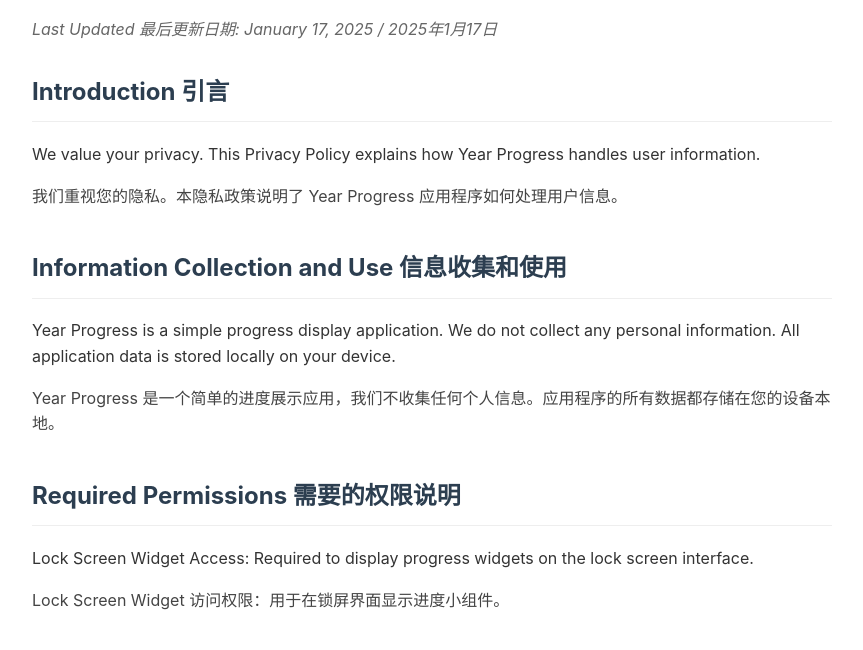
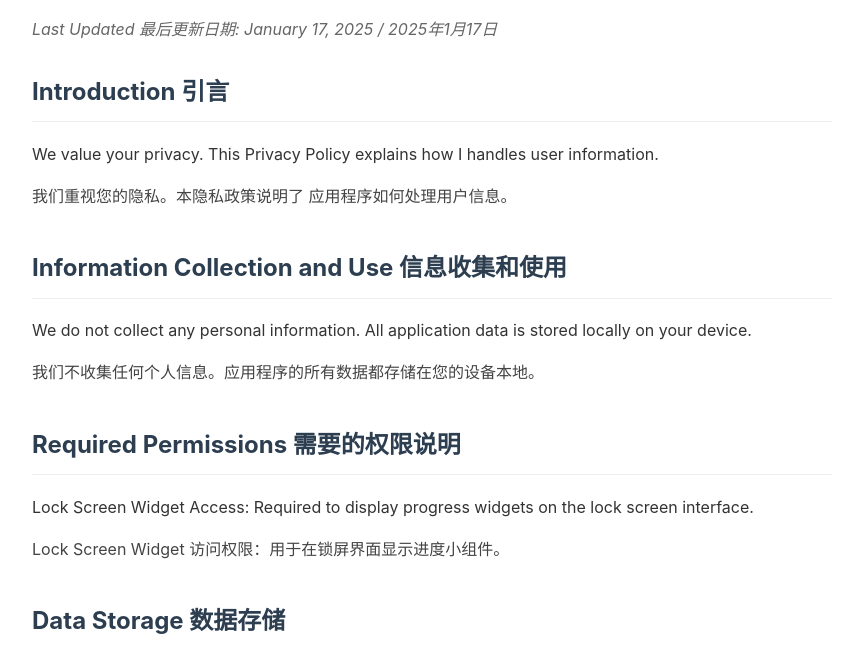
Before and after one commit to zhenlonghe/privacy-policy, a plain HTML site: page index.html in a window 1280 px wide. Shown: the part 108-758 px from the top of the page, without its empty margins (208-1071 px from the left). Drawn offline with Linux system fonts and the light colour scheme.

Commit message:
Update index.html

```diff
--- a/index.html
+++ b/index.html
@@ -3,7 +3,7 @@
 <head>
     <meta charset="UTF-8">
     <meta name="viewport" content="width=device-width, initial-scale=1.0">
-    <title>Year Progress - Privacy Policy 隐私政策</title>
+    <title>Privacy Policy 隐私政策</title>
     <style>
         body {
             font-family: -apple-system, BlinkMacSystemFont, 'Segoe UI', Roboto, Oxygen, Ubuntu, Cantarell, 'Open Sans', 'Helvetica Neue', sans-serif;
@@ -41,14 +41,14 @@
 
     <div class="section">
         <h2>Introduction 引言</h2>
-        <p class="en">We value your privacy. This Privacy Policy explains how Year Progress handles user information.</p>
-        <p class="zh">我们重视您的隐私。本隐私政策说明了 Year Progress 应用程序如何处理用户信息。</p>
+        <p class="en">We value your privacy. This Privacy Policy explains how I handles user information.</p>
+        <p class="zh">我们重视您的隐私。本隐私政策说明了 应用程序如何处理用户信息。</p>
     </div>
 
     <div class="section">
         <h2>Information Collection and Use 信息收集和使用</h2>
-        <p class="en">Year Progress is a simple progress display application. We do not collect any personal information. All application data is stored locally on your device.</p>
-        <p class="zh">Year Progress 是一个简单的进度展示应用，我们不收集任何个人信息。应用程序的所有数据都存储在您的设备本地。</p>
+        <p class="en">We do not collect any personal information. All application data is stored locally on your device.</p>
+        <p class="zh">我们不收集任何个人信息。应用程序的所有数据都存储在您的设备本地。</p>
     </div>
 
     <div class="section">
```
